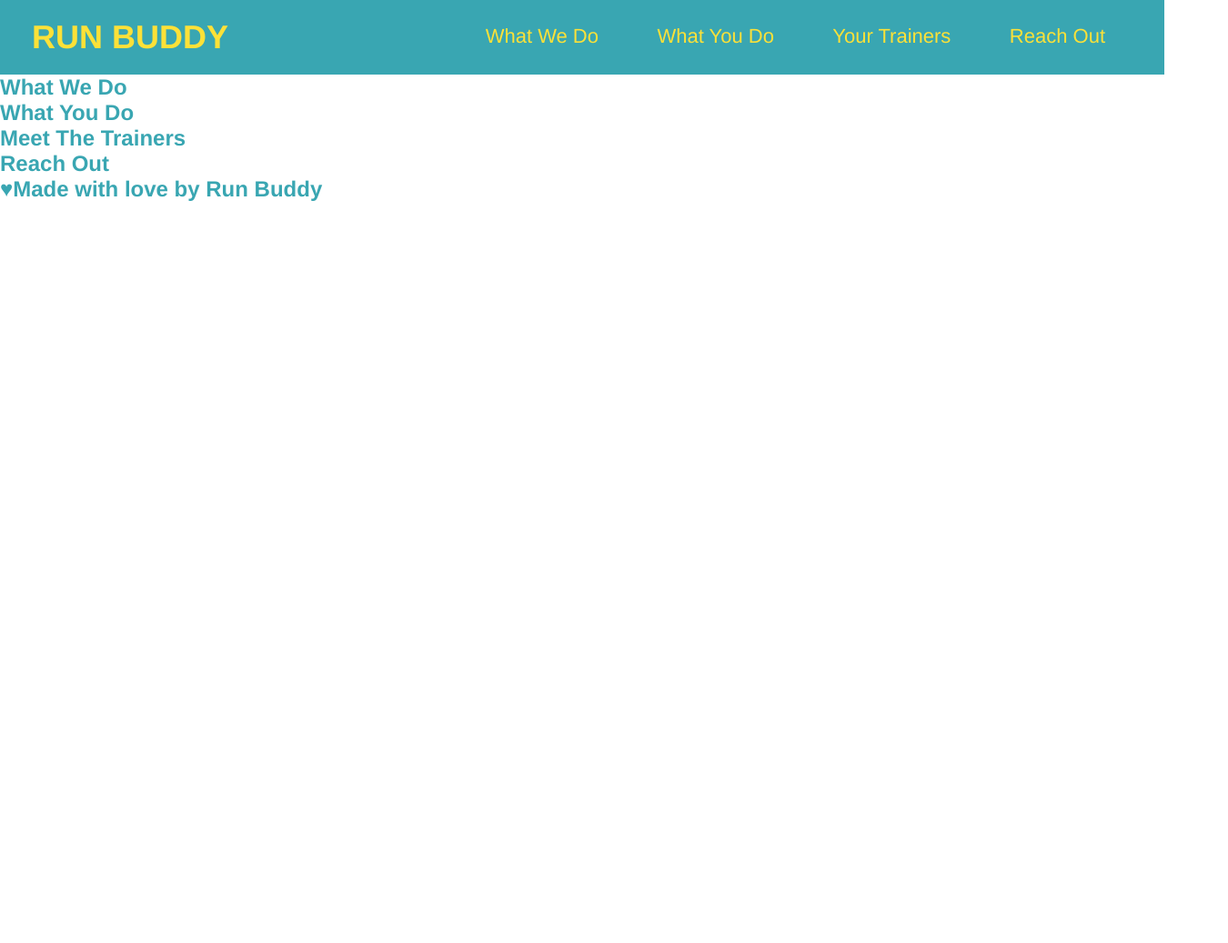
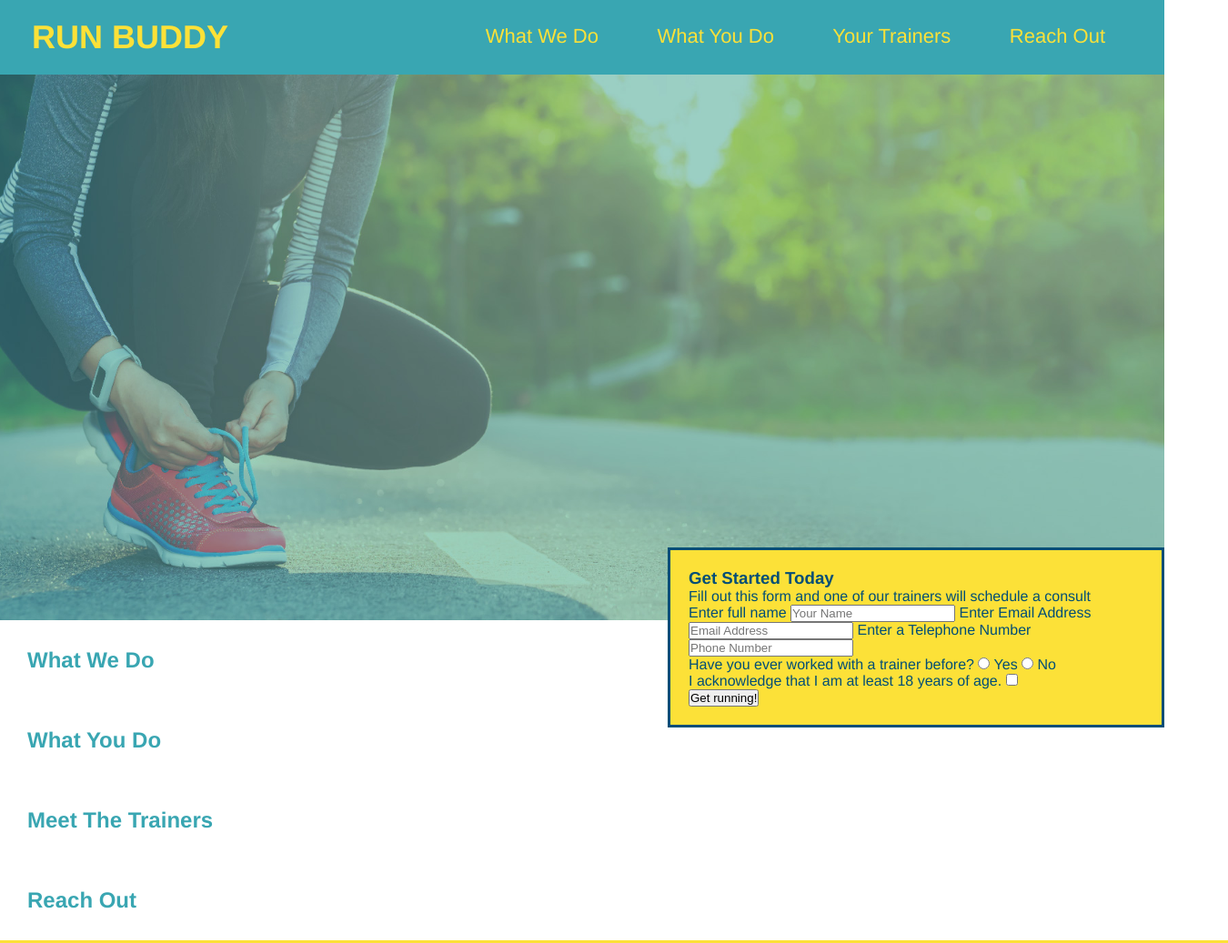
Before and after one commit to drewvena/run-buddy, a plain HTML site: page index.html in a window 1280 px wide. Shown: the top 1037 px of the page at 91% size, 1350 px wide, since content can reach past the window. Before the commit the page ends 800 px from the top, so only its background shows below. Drawn offline with Linux system fonts and the light colour scheme.

Commit message:
further styled css and added hero

```diff
--- a/assets/css/style.css
+++ b/assets/css/style.css
@@ -3,12 +3,14 @@
     padding: 0;
   }
 body {
-    /* more on this crazy alphanumerical value in a minute! */
     color: #39a6b2;
     font-family: Helvetica, Arial, sans-serif;
   }
   /* apply styles to <header> */
-header {
+h2 {
+  padding: 30px;
+}
+  header {
     padding: 20px 35px;
     background-color: #39a6b2;
   }
@@ -42,3 +44,27 @@ header {
     margin: 0;
     display: inline;
   }
+  footer {
+    background: #fce138;
+    width: 100%;
+    padding: 40px 35px;
+  }
+/* Hero Style Start */
+.hero {
+  background-image: url("../images/hero-bg.jpg");
+  height: 600px;
+  background-size: cover;
+  background-position: center;
+}
+/* Hero Style End */
+/* Hero form start */
+.hero-form {
+  color: #024e76;
+  background-color: #fce138;
+  padding: 20px;
+  width: 500px;
+  border: solid 3px #024e76;
+  position: absolute;
+  bottom: 0px;
+  right: 0px;
+}
--- a/index.html
+++ b/index.html
@@ -32,7 +32,35 @@
         </nav>
         </Header>
         <!--Hero/Jumbotron-->
-        <section>
+        <section class="hero">
+            <div class="hero-form">
+                <h3>Get Started Today</h3>
+                <p>Fill out this form and one of our trainers will schedule a consult</p>
+                <form>
+                    <label for="name">Enter full name</label>
+                    <input type="text" placeholder="Your Name" name="name" id="name"/>
+                    <label for="email">Enter Email Address</label>
+                    <input type="email" placeholder="Email Address" name="email" id="email"/>
+                    <label for="phone">Enter a Telephone Number</label>
+                    <input type="phone" placeholder="Phone Number" name="phone" id="phone"/>
+                    <p>
+                        Have you ever worked with a trainer before?
+                        <input type="radio" name="trainer-confirm" id="trainer-yes"/>
+                        <label for="trainer-yes">Yes</label>
+                        <input type="radio" name="trainer-confirm" id="trainer-no" />
+                        <label for="trainer-no">No</label>
+                    </p>
+                    <p>
+                        <label for="checkbox" >
+                          I acknowledge that I am at least 18 years of age.
+                        </label>
+                        <input type="checkbox" name="age-confirm" id="checkbox" />
+                    </p>
+                      <button type="submit">
+                        Get running!
+                      </button>
+                </form>
+              </div>
         </section>
         <!--"What We Do" section-->
         <section>
@@ -52,6 +80,10 @@
         </section>
         <!--footer-->
         <footer>
+            <div>
+                <a href="#">Read Our Privacy Policy</a><br />
+                &copy; 2019 Run Buddy, Inc.
+              </div>
             <h2>&#9829;Made with love by Run Buddy</h2>
         </footer>
     </body>
```
Also changed, not shown: assets/images/hero-bg.jpg (added).
